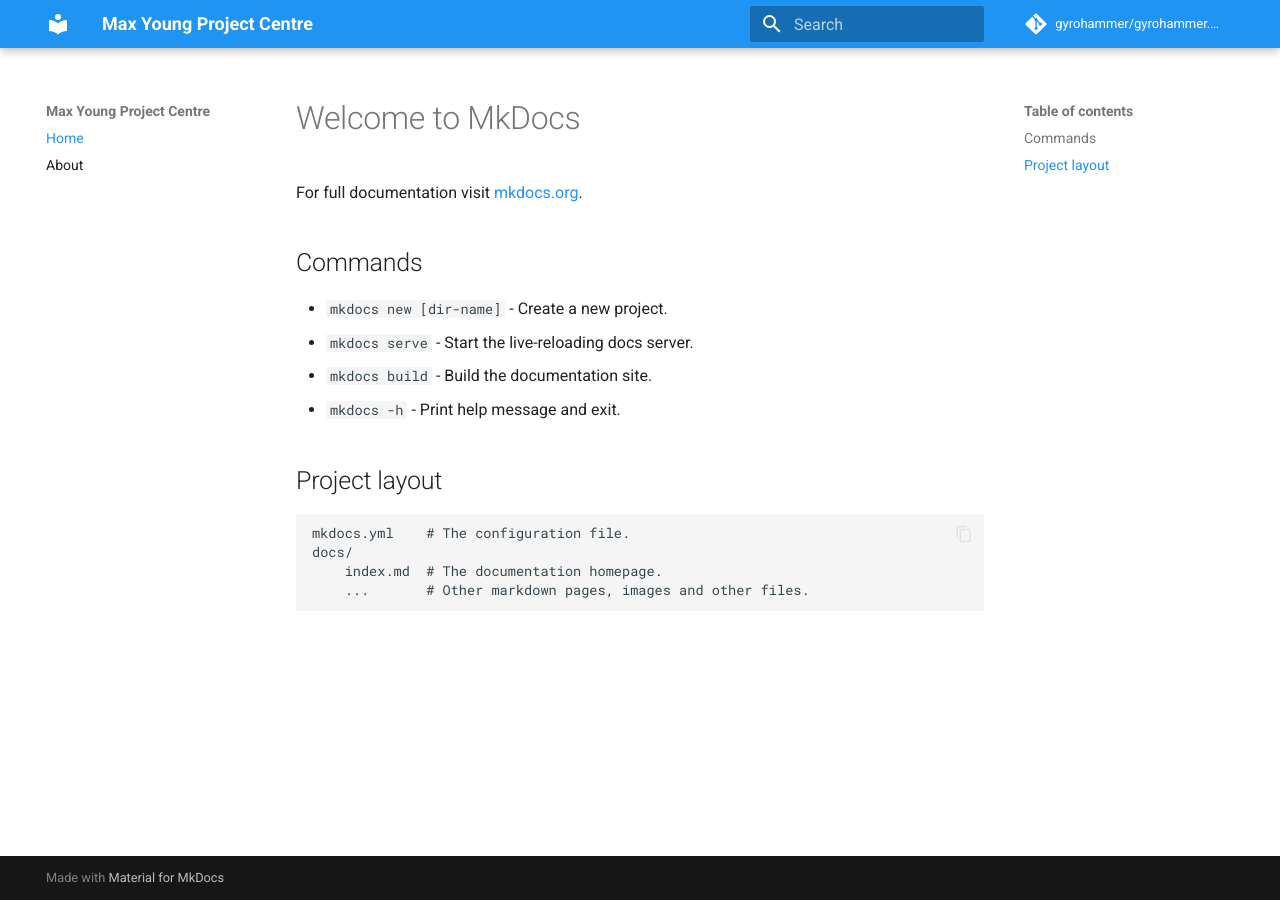
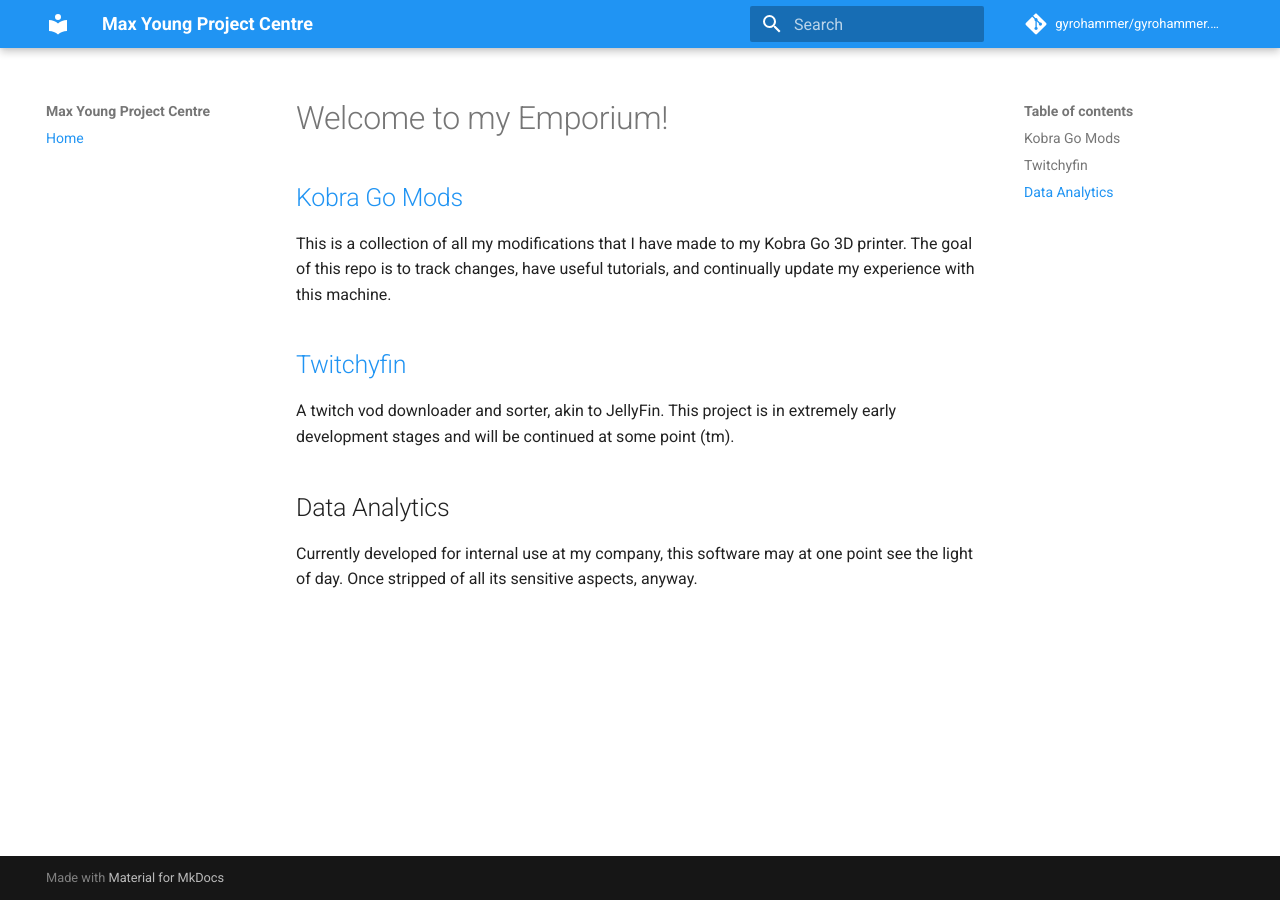
Before and after one commit to Gyrohammer/gyrohammer.github.io, an MkDocs documentation site: the page built from docs/index.md, in a window 1280 px wide. Built offline with MkDocs 1.6.1 and Material for MkDocs 9.7.7, drawn with Linux system fonts in a browser that asks for light colours; comment, search, counter and statistics services are not loaded.

Commit message:
added links

```diff
--- a/docs/index.md
+++ b/docs/index.md
@@ -1,17 +1,10 @@
-# Welcome to MkDocs
+# Welcome to my Emporium!
 
-For full documentation visit [mkdocs.org](https://www.mkdocs.org).
+## [Kobra Go Mods](https://gyrohammer.github.io/KGM/){target=_blank}
+This is a collection of all my modifications that I have made to my Kobra Go 3D printer. The goal of this repo is to track changes, have useful tutorials, and continually update my experience with this machine.
 
-## Commands
+## [Twitchyfin](https://github.com/Gyrohammer/twitchyfin-docker){target=_blank}
+A twitch vod downloader and sorter, akin to JellyFin. This project is in extremely early development stages and will be continued at some point (tm).
 
-* `mkdocs new [dir-name]` - Create a new project.
-* `mkdocs serve` - Start the live-reloading docs server.
-* `mkdocs build` - Build the documentation site.
-* `mkdocs -h` - Print help message and exit.
-
-## Project layout
-
-    mkdocs.yml    # The configuration file.
-    docs/
-        index.md  # The documentation homepage.
-        ...       # Other markdown pages, images and other files.
+## Data Analytics
+Currently developed for internal use at my company, this software may at one point see the light of day. Once stripped of all its sensitive aspects, anyway.
--- a/mkdocs.yml
+++ b/mkdocs.yml
@@ -8,7 +8,8 @@
 
 nav:
     - Home: index.md
-    - About: about.md
+    # - About: about.md
+    # - KGM: https://gyrohammer.github.io/KGM
 
 markdown_extensions:
   - admonition
```
Also changed, not shown: docs/about.md (added), docs/kgm.md (added), site/404.html, site/index.html, site/search/search_index.json, site/sitemap.xml, 2 other files.
